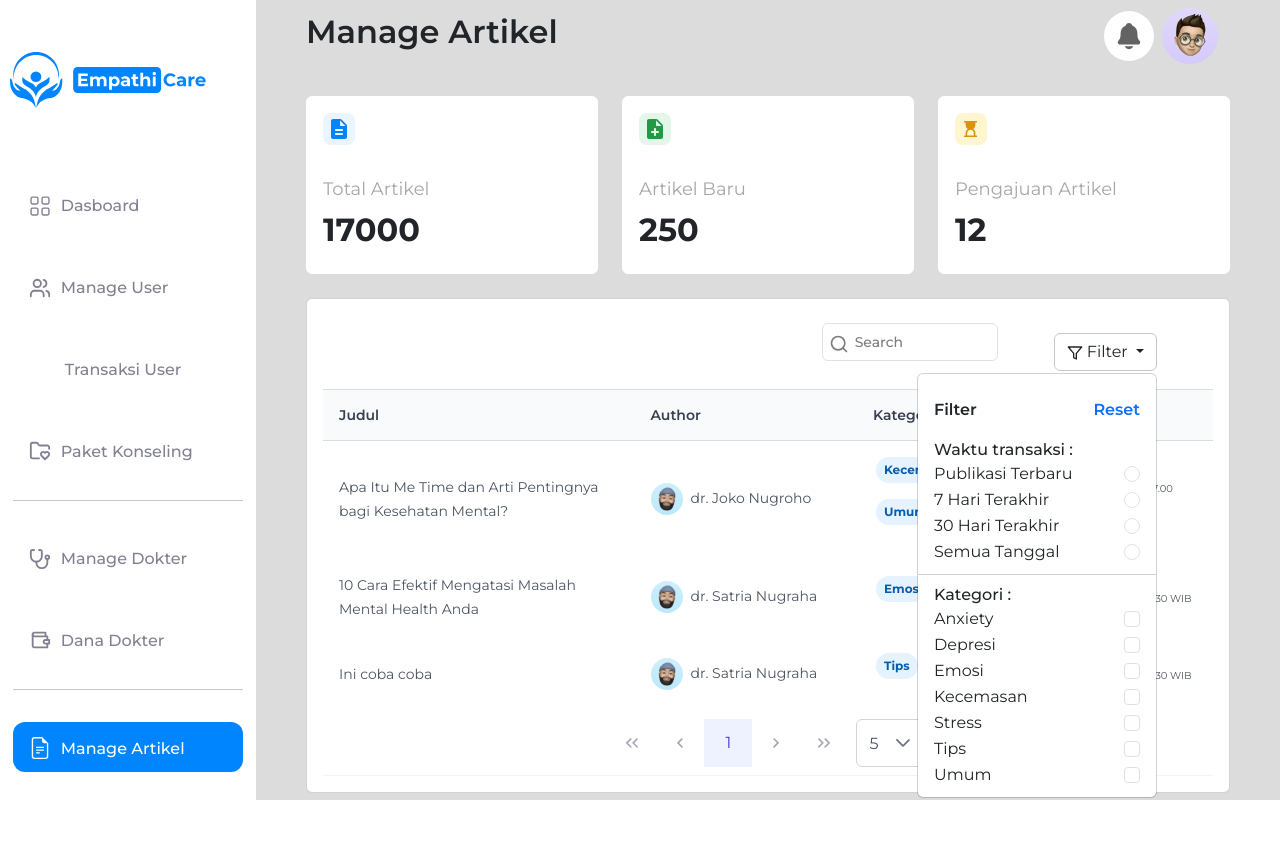
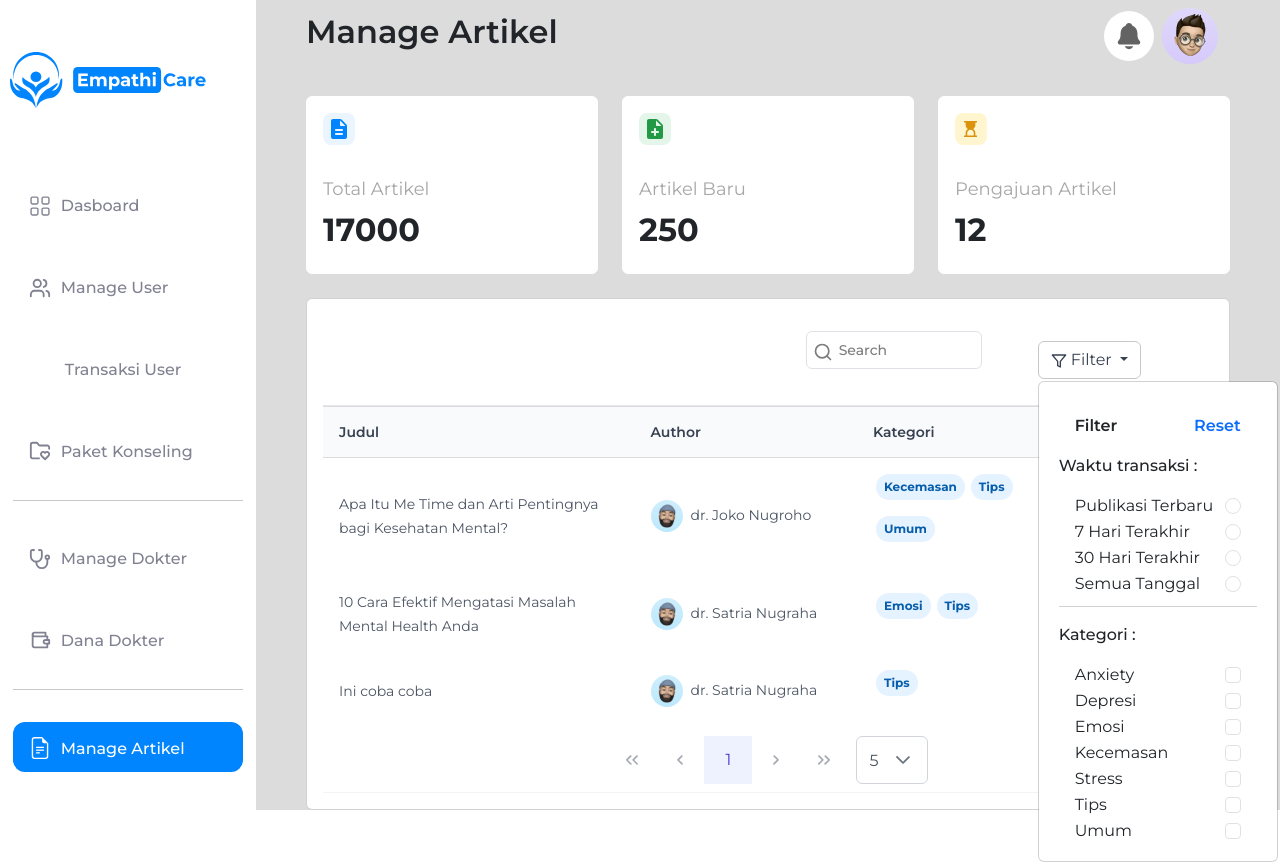
Before and after one commit to Capstone-Mental-Health-Care-Group-6/frontent-dekstop-admin, a React (Vite) app: page /admin-manage-artikel in a window 1280 px wide. Both pictures are taken after a click on the button "Filter". Before the commit the page ends 800 px from the top, so only its background shows below. Built offline with nearby package versions, Linux system fonts and the light colour scheme; some icons are missing.

Commit message:
add: search

```diff
--- a/src/components/Elements/search/Search.jsx
+++ b/src/components/Elements/search/Search.jsx
@@ -2,14 +2,14 @@ import React from 'react'
 import "./Search.style.css";
 import { LuSearch } from 'react-icons/lu'
 
-function Search({ size, placeholder, className }) {
+function Search({ size, placeholder, className, onChange, value }) {
     return (
         <div className={`search-container  ${className}`}>
             <button className="search__button">
                 <LuSearch size={size} />
             </button>
-            <input type="text" className="form-control input-search" placeholder={placeholder} />
-        </div>
+            <input type="text" className="form-control input-search" placeholder={placeholder} onChange={onChange} value={value} />
+         </div>
     )
 }
 
--- a/src/components/Fragments/filter-list/FilterList.jsx
+++ b/src/components/Fragments/filter-list/FilterList.jsx
@@ -11,7 +11,7 @@ const FilterList = ({ title, onclick, type }) => {
                     id="reverseCheck1"
                     onClick={onclick}
                 />
-                <label className="form-check-label" htmlFor="reverseCheck1">
+                <label className="form-check-label fw-normal" htmlFor="reverseCheck1">
                     {title}
                 </label>
             </div>
--- a/src/components/Fragments/tabel/Table.jsx
+++ b/src/components/Fragments/tabel/Table.jsx
@@ -11,20 +11,14 @@ function Table({
   onSelectionChange,
   onRowSelect,
   onRowUnselect,
+  filters,
+  globalFilterFields,
+  emptyMessage,
+  header
 }) {
-  const [filters, setFilters] = useState({
-    global: { value: null, matchMode: FilterMatchMode.CONTAINS },
-    name: { value: null, matchMode: FilterMatchMode.STARTS_WITH },
-    "country.name": { value: null, matchMode: FilterMatchMode.STARTS_WITH },
-    representative: { value: null, matchMode: FilterMatchMode.IN },
-    status: { value: null, matchMode: FilterMatchMode.EQUALS },
-    verified: { value: null, matchMode: FilterMatchMode.EQUALS },
-  });
-
-  const [globalFilterValue, setGlobalFilterValue] = useState("");
-
   return (
     <DataTable
+    header={header}
       value={value}
       selectionMode={selectionMode}
       onRowUnselect={onRowUnselect}
@@ -34,6 +28,9 @@ function Table({
       onRowSelect={onRowSelect}
       paginator
       rows={5}
+      emptyMessage={emptyMessage}
+      filters={filters}
+      globalFilterFields={globalFilterFields}
       rowsPerPageOptions={[5, 10, 25, 50]}
       tableStyle={{ minWidth: "50rem" }}
       className="table-customers"
--- a/src/pages/ManageArtikel/ManageArtikel.jsx
+++ b/src/pages/ManageArtikel/ManageArtikel.jsx
@@ -16,11 +16,79 @@ import { dataArtikel } from "./dataArtikel";
 import Search from "../../components/Elements/search/Search";
 import { NavLink, Navigate, useNavigate } from "react-router-dom";
 import FilterList from "../../components/Fragments/filter-list/FilterList";
+import { FilterMatchMode } from "primereact/api";
+import Input from "../../components/Elements/input/Input";
 
 const ManageArtikel = () => {
   const [artikel, setArtikel] = useState(dataArtikel);
   const [selected, setSelected] = useState(null);
   const navigate = useNavigate();
+  const [globalFilterValue, setGlobalFilterValue] = useState("");
+  const [filters, setFilters] = useState({
+    global: { value: null, matchMode: FilterMatchMode.CONTAINS },
+    judul: { value: null, matchMode: FilterMatchMode.STARTS_WITH },
+    author: { value: null, matchMode: FilterMatchMode.STARTS_WITH },
+  });
+
+  // buat search
+  const onGlobalFilterChange = (e) => {
+    const value = e.target.value;
+    let _filters = { ...filters };
+
+    _filters["global"].value = value;
+
+    setFilters(_filters);
+    setGlobalFilterValue(value);
+  };
+
+  const renderHeader = () => {
+    return (
+      <div className="d-flex justify-content-end header">
+        <div className="search-group d-flex">
+          <Search
+            size={20}
+            placeholder={"Search"}
+            onChange={onGlobalFilterChange}
+            value={globalFilterValue}
+          />
+        </div>
+        <div className="btn-group mx-5  align-items-start">
+          <button
+            type="button"
+            className="btn border-secondary-subtle dropdown-toggle"
+            data-bs-toggle="dropdown"
+          >
+            <LuFilter />
+            <span> Filter </span>
+          </button>
+          <ul className="dropdown-menu">
+            <div className="d-flex justify-content-between fw-semibold p-3">
+              <span>Filter</span>
+              <span className="text-primary">Reset</span>
+            </div>
+            <p className="fw-medium">Waktu transaksi : </p>
+            <FilterList title={"Publikasi Terbaru"} type={"radio"} />
+            <FilterList title={"7 Hari Terakhir"} type={"radio"} />
+            <FilterList title={"30 Hari Terakhir"} type={"radio"} />
+            <FilterList title={"Semua Tanggal"} type={"radio"} />
+            <li>
+              <hr className="dropdown-divider" />
+            </li>
+            <p className="pt-2 fw-medium">Kategori : </p>
+            <FilterList title={"Anxiety"} type={"checkbox"} />
+            <FilterList title={"Depresi"} type={"checkbox"} />
+            <FilterList title={"Emosi"} type={"checkbox"} />
+            <FilterList title={"Kecemasan"} type={"checkbox"} />
+            <FilterList title={"Stress"} type={"checkbox"} />
+            <FilterList title={"Tips"} type={"checkbox"} />
+            <FilterList title={"Umum"} type={"checkbox"} />
+          </ul>
+        </div>
+      </div>
+    );
+  };
+
+  const header = renderHeader();
 
   // template untuk tiap body didalam table
   const authorBodyTemplate = (rowData) => {
@@ -78,55 +146,21 @@ const ManageArtikel = () => {
       </div>
       <div className="card">
         <div className="card-body">
-          <div className="search-group d-flex justify-content-end my-2 align-items-start">
-              <Search
-                size={20}
-                placeholder={"Search"}
-              />
-            <div className="btn-group mx-5  align-items-start">
-              <button
-                type="button"
-                className="btn border-secondary-subtle dropdown-toggle"
-                data-bs-toggle="dropdown"
-              >
-                <LuFilter />
-                <span> Filter </span>
-              </button>
-              <ul className="dropdown-menu">
-                <div className="d-flex justify-content-between fw-semibold p-3">
-                  <span>Filter</span>
-                  <span className="text-primary">Reset</span>
-                </div>
-                <span className="p-3 fw-medium">Waktu transaksi : </span>
-                <FilterList title={"Publikasi Terbaru"} type={"radio"} />
-                <FilterList title={"7 Hari Terakhir"} type={"radio"} />
-                <FilterList title={"30 Hari Terakhir"} type={"radio"} />
-                <FilterList title={"Semua Tanggal"} type={"radio"} />
-                <li>
-                  <hr className="dropdown-divider" />
-                </li>
-                <span className="p-3 fw-medium">Kategori : </span>
-                <FilterList title={"Anxiety"} type={"checkbox"} />
-                <FilterList title={"Depresi"} type={"checkbox"} />
-                <FilterList title={"Emosi"} type={"checkbox"} />
-                <FilterList title={"Kecemasan"} type={"checkbox"} />
-                <FilterList title={"Stress"} type={"checkbox"} />
-                <FilterList title={"Tips"} type={"checkbox"} />
-                <FilterList title={"Umum"} type={"checkbox"} />
-              </ul>
-            </div>
-          </div>
           <div className="p-mt-4">
             <Table
+              filters={filters}
+              header={header}
               value={artikel}
               selectionMode="single"
               dataKey="id"
               selection={selected}
+              globalFilterFields={["judul", "author"]}
               onRowSelect={(selected) => {
                 // console.log(selected.data.id)
                 navigate(`/admin-manage-artikel/${selected.data.id}`);
               }}
               onSelectionChange={(e) => setSelected(e.value)}
+              emptyMessage="Tidak ada data yang sesuai"
             >
               <ColumnTable
                 field="judul"
--- a/src/pages/ManageArtikel/ManageArtikel.style.css
+++ b/src/pages/ManageArtikel/ManageArtikel.style.css
@@ -83,10 +83,16 @@
   width: 20%;
 }
 
-.card .card-body .search-group .btn-group .dropdown-menu   {
+.header  .btn-group .dropdown-menu   {
   width: 240px;
+  padding: 16px 20px 16px 20px;
 }
 
-.card .card-body .search-group .btn-group{
+.header  .btn-group{
   padding: 10px 8px 10px 8px;
 }
+
+.p-datatable-header{
+  background-color: white;
+  border-top: none;
+}
```
